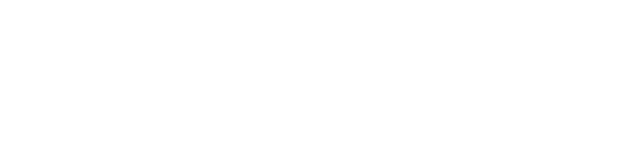
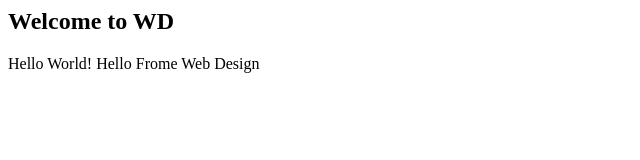
Before and after one commit to vukhoa889/first-project, a plain HTML site: page index.html in a window 1280 px wide. Shown: the whole page, without its empty margins (0-640 px from the left). Drawn offline with Linux system fonts and the light colour scheme.

Commit message:
First Update

```diff
--- a/index.html
+++ b/index.html
@@ -2,5 +2,10 @@
 <html lang="en">
     <head>
         <meta charset="UTF-8">
-
+        <title>Hello world</title>
     </head>
+    <body>
+        <h2>Welcome to WD</h2>
+        <p>Hello World! Hello Frome Web Design</p>
+    </body>
+</html>
```
